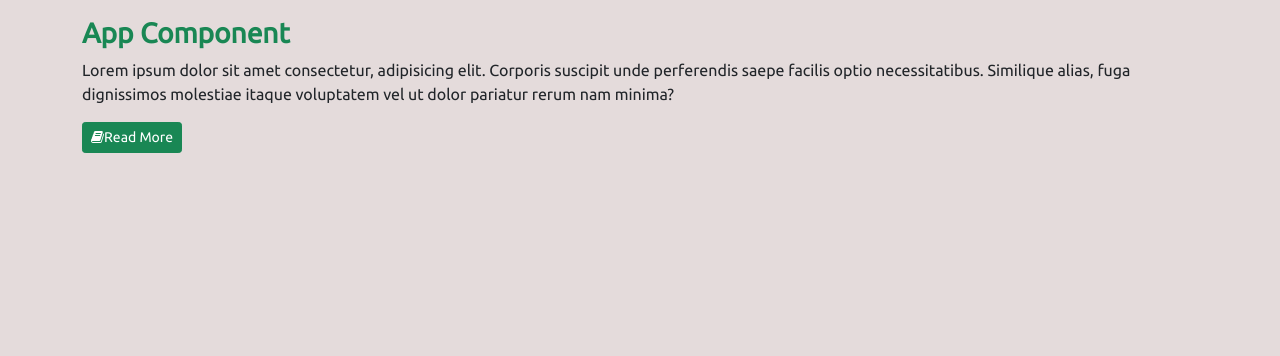
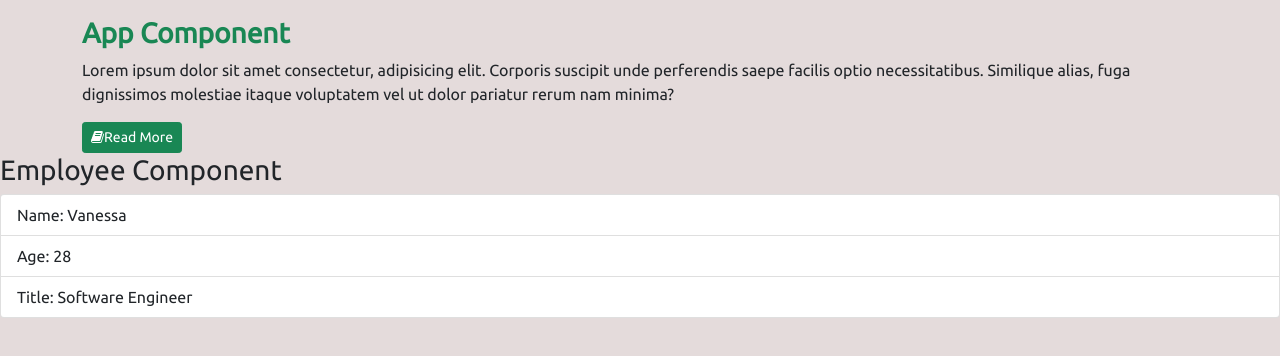
Before and after one commit to dev-Yogi/reactjs-tsx-master, a React (Create React App) app: page / in a window 1280 px wide. Shown: the top 356 px of the page. Built offline with nearby package versions, Linux system fonts and the light colour scheme.

Commit message:
Maintain State w/ useState()

```diff
--- a/src/App.tsx
+++ b/src/App.tsx
@@ -1,6 +1,8 @@
 import React from 'react';
 import logo from './logo.svg';
 import './App.css';
+
+import Employee from '../src/components/Employee';
 
 function App() {
   return (
@@ -22,6 +24,13 @@ function App() {
          </div>
        </div>
      </div>
+
+     <div className="row">
+       <div className="col">
+         <Employee/>
+
+       </div>
+     </div>
    </React.Fragment>
   );
 }
--- /dev/null
+++ b/src/components/Employee.tsx
@@ -0,0 +1,36 @@
+import React, {useState} from "react";
+
+
+interface IProps{};
+interface IState{
+    name: string;
+    age: number;
+    title: string;
+};
+
+let Employee:React.FC<IProps> = () =>{
+    let [state, setState] = useState<IState>({
+        name: 'Vanessa',
+        age : 28,
+        title: 'Software Engineer'
+    });
+
+    return(
+        <React.Fragment>
+            <h3>Employee Component</h3>
+
+            <ul className="list-group">
+                <li className="list-group-item">
+                    Name: {state.name}
+                </li>
+                <li className="list-group-item">
+                    Age: {state.age}
+                </li>
+                <li className="list-group-item">
+                    Title: {state.title}
+                </li>
+            </ul>
+        </React.Fragment>
+    )
+};
+export default Employee;
```
Also changed, not shown: src/components/Customer.tsx (added, +7 -0 lines), src/components/EmployeeClass.tsx (added).
